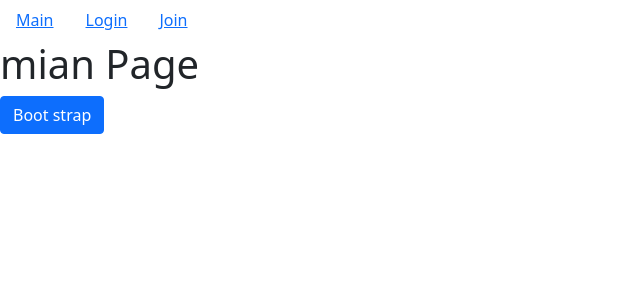
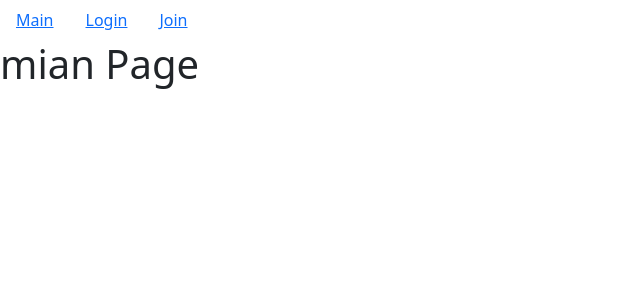
Before and after one commit to VT-courseweb/react, a React (Create React App) app: page / in a window 1280 px wide. Shown: the top 300 px of the page, without its empty margins (0-640 px from the left). Built offline with nearby package versions, Linux system fonts and the light colour scheme.

Commit message:
202203161325

```diff
--- a/src/App.js
+++ b/src/App.js
@@ -21,7 +21,6 @@ function App() {
             <Route path="/info" element={<Info/>} />
         </Routes>
       </header>
-      <Button>Boot strap</Button>
     </div>
   );
 }
```
